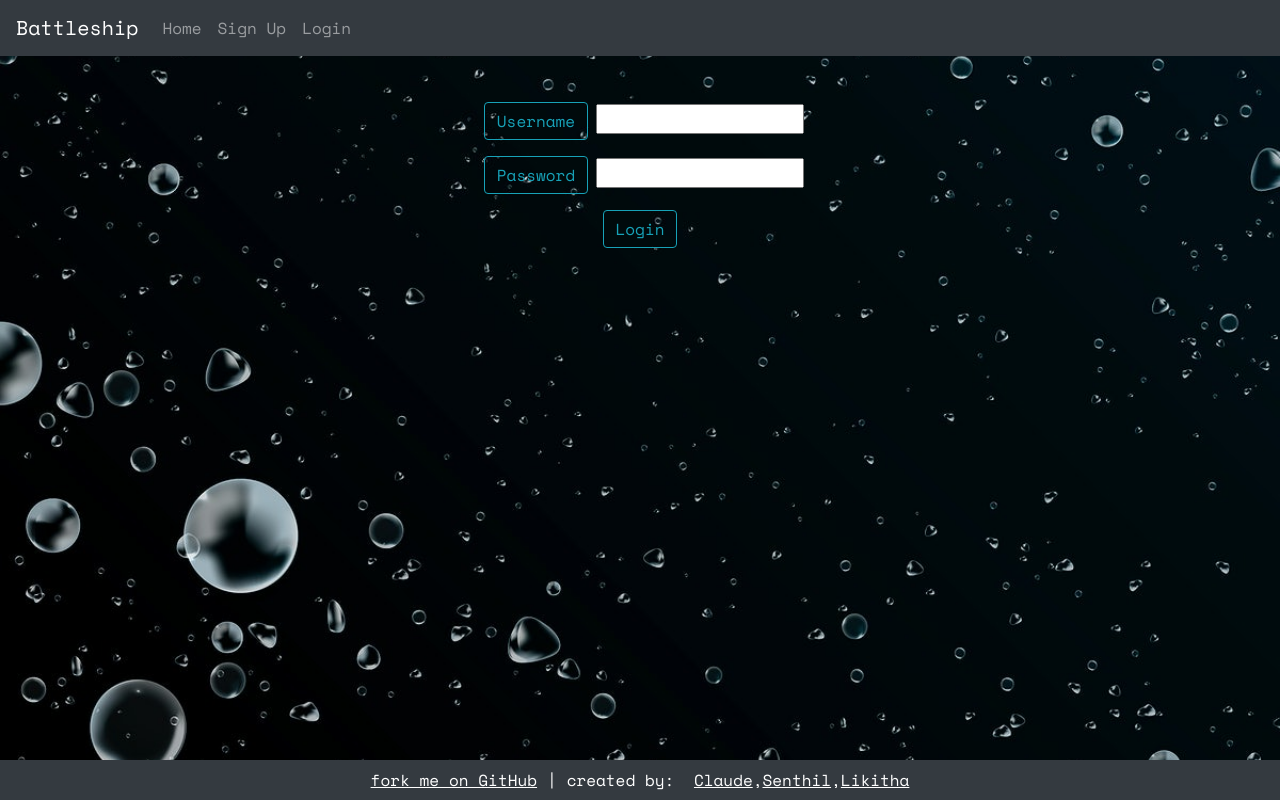
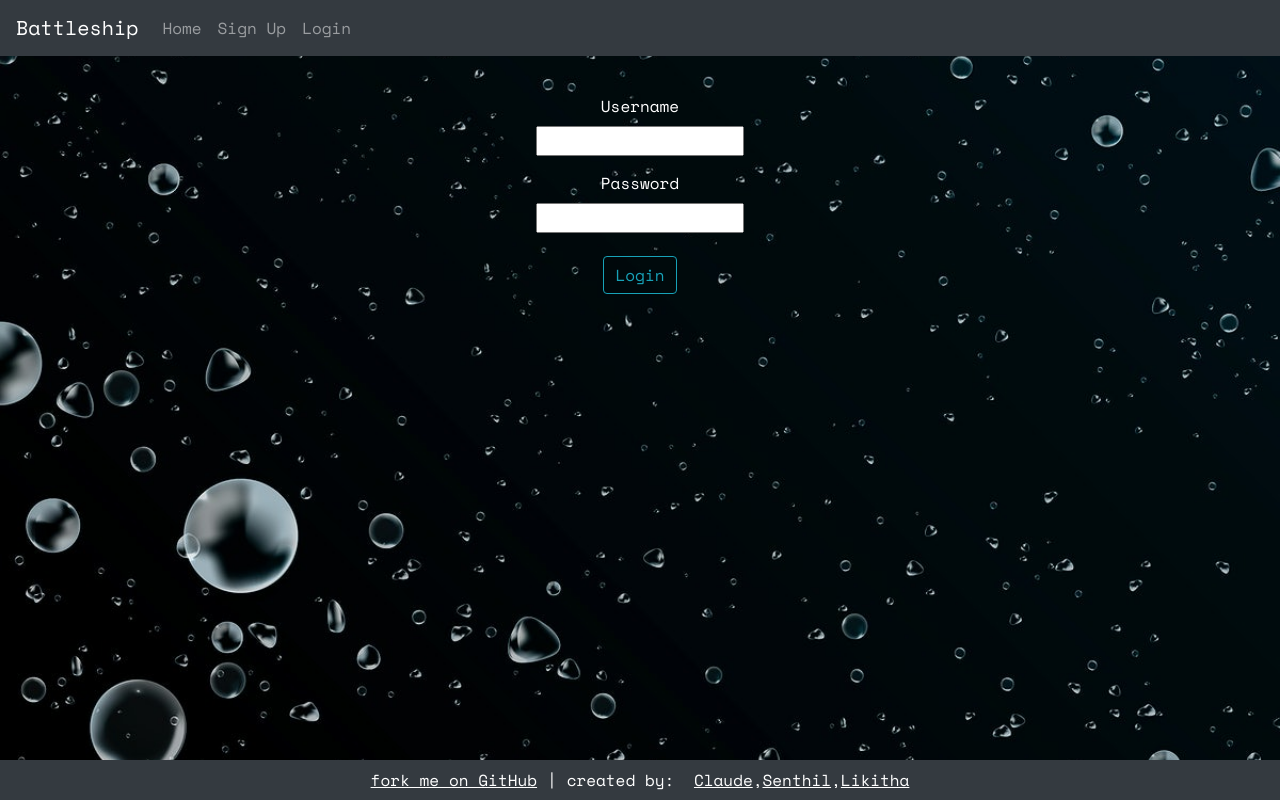
Before and after one commit to caldric/battleship-client, a React (Create React App) app: page /login in a window 1280 px wide. Built offline with nearby package versions, Linux system fonts and the light colour scheme.

Commit message:
Convert label from button to text

```diff
--- a/src/component/Login.jsx
+++ b/src/component/Login.jsx
@@ -38,9 +38,8 @@
   if (redirect) return <Redirect to="/" />;
   return (
     <form className="login text-center m-4" onSubmit={submitForm}>
-      <label className="btn btn-outline-info m-2" htmlFor="username">
-        Username
-      </label>
+      <label htmlFor="username">Username</label>
+      <br />
       <input
         type="text"
         id="username"
@@ -51,9 +50,8 @@
         }}
       />
       <br />
-      <label className="btn btn-outline-info m-2" htmlFor="password">
-        Password
-      </label>
+      <label htmlFor="password">Password</label>
+      <br />
       <input
         type="password"
         id="password"
--- a/src/index.css
+++ b/src/index.css
@@ -159,4 +159,5 @@
 
 .login > input {
   color: black;
+  margin-bottom: 15px;
 }
```
